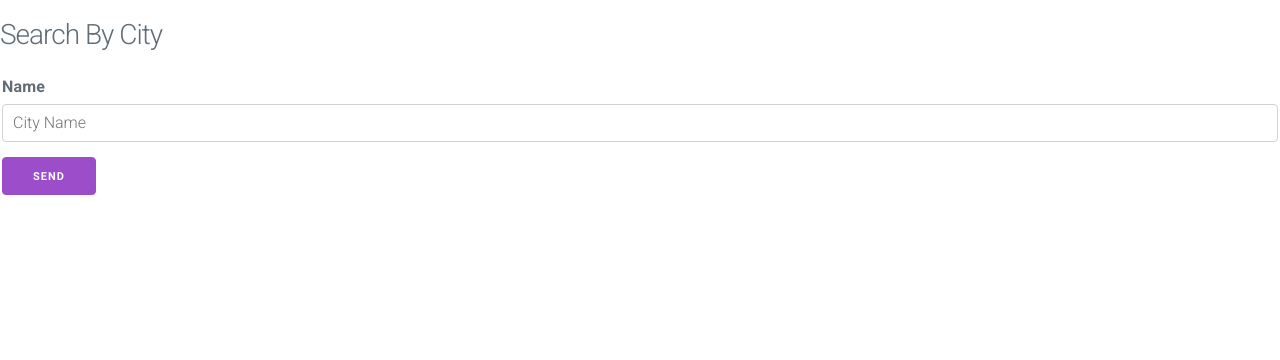
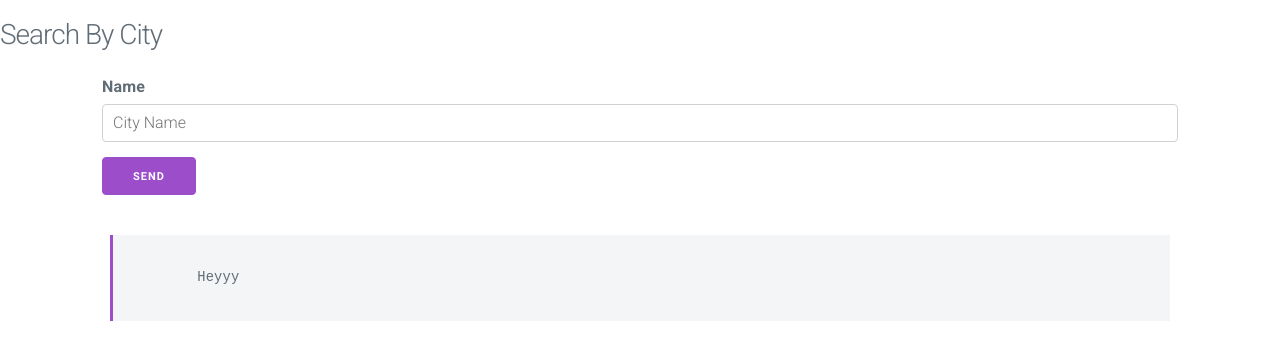
Before and after one commit to mthao14/weather-dashboard, a plain HTML site: page index.html in a window 1280 px wide. Shown: the part 58-418 px from the top of the page. Drawn offline with nearby package versions, Linux system fonts and the light colour scheme; no server answers.

Commit message:
added display container

```diff
--- a/index.html
+++ b/index.html
@@ -21,14 +21,29 @@
 
 <main>
 <!-- input form -->
-<div>
-    <h3>Search By City</h3>
+
+<h3>Search By City</h3>
+<div class="container">
+
+<div class="row">
+<div class="column">
     <form>
         <fieldset>
           <label for="nameField">Name</label>
           <input type="text" placeholder="City Name" id="cityField">
           <input class="button-primary" type="submit" value="Send">
         </fieldset>
+    </form>
+<div class="column">
+    <!-- display container of weather -->
+    <pre><code>
+        Heyyy
+        </code></pre>
+</div>
+
+    <!-- display of 5 day forecast -->
+</div>
+</div>
 </div>
 
 </main>
```
